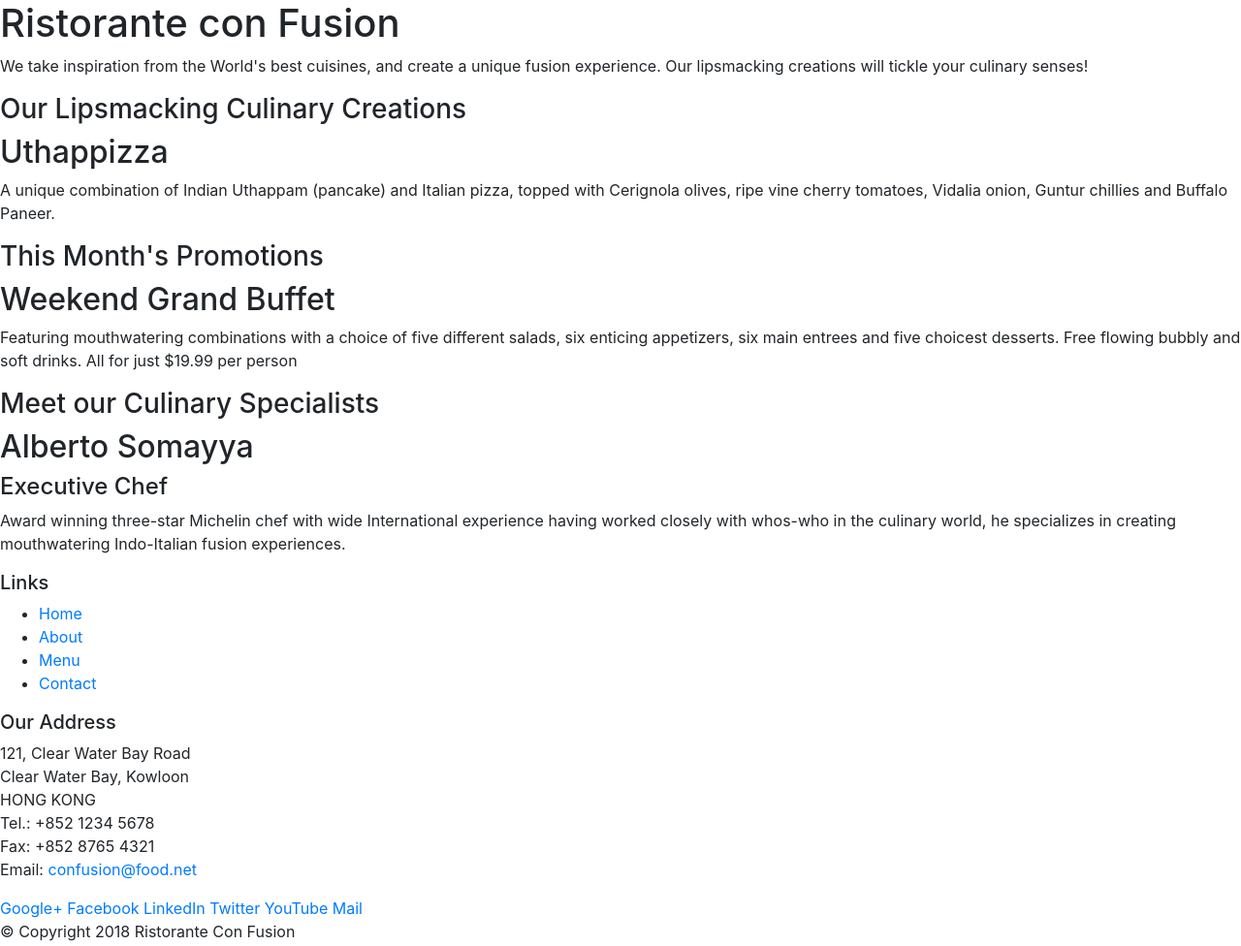
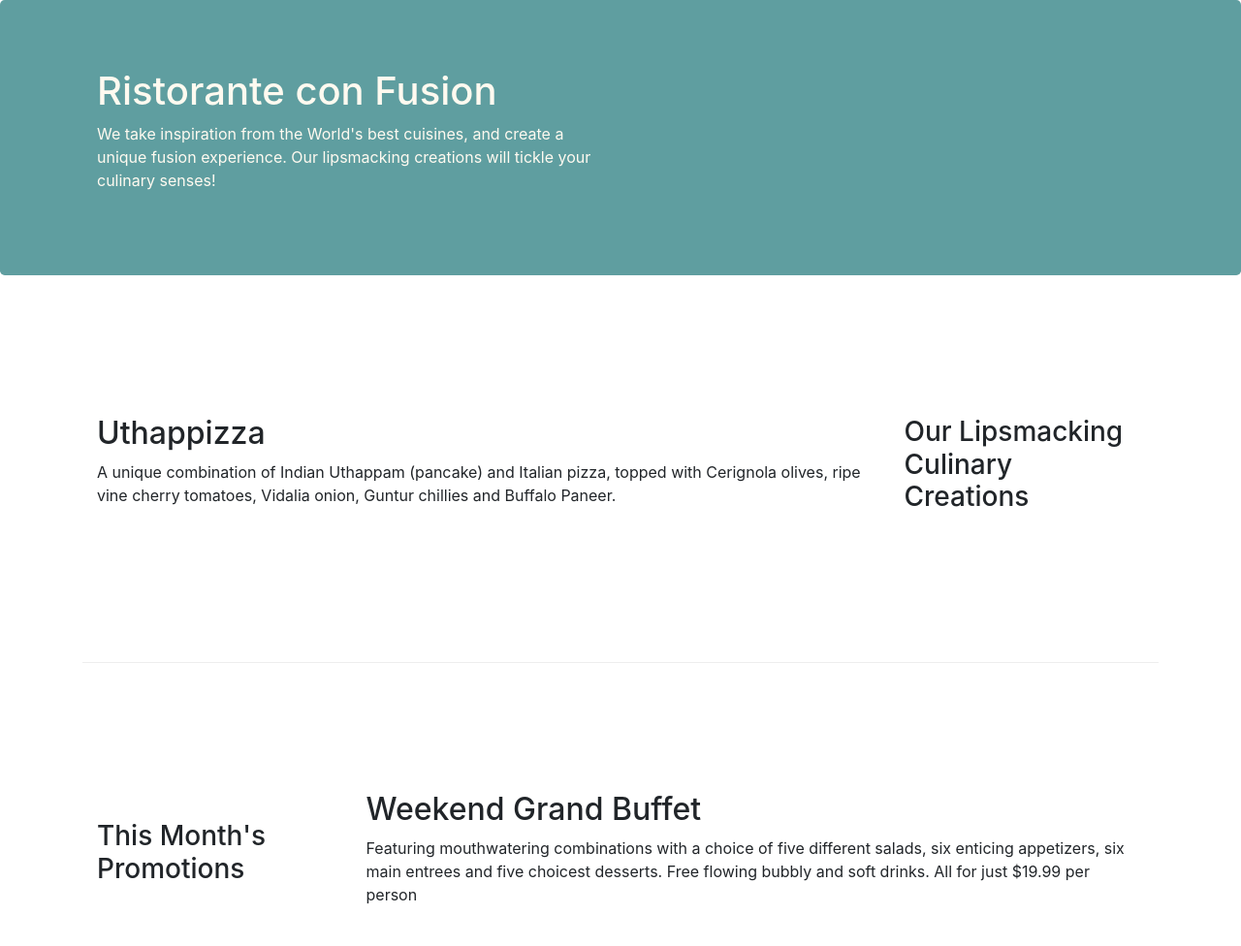
Before and after one commit to SwampertX/hkust-bootstrap, a website: page index.html in a window 1280 px wide. Shown: the top 976 px of the page at 97% size. Drawn offline with nearby package versions, Linux system fonts and the light colour scheme.

Commit message:
bootstrap part 2

```diff
--- /dev/null
+++ b/css/styles.css
@@ -0,0 +1,30 @@
+.row-header {
+    margin: 0px auto;
+    padding: 0px;
+}
+
+.row-content {
+    margin: 0px auto;
+    padding: 50px 0px 50px 0px;
+    border-bottom: 1px ridge;
+    min-height: 400px;
+}
+
+.footer {
+    background-color: lightblue;
+    margin: 0px auto;
+    padding: 20px 0px 20px 0px;
+}
+
+.jumbotron {
+    padding: 70px 30px 70px 30px;
+    margin: 0px auto;
+    background:cadetblue;
+    color: floralwhite;
+}
+
+.address {
+    font-size: 80%;
+    margin: 0px;
+    color: #0f0f0f;
+}
--- a/index.html
+++ b/index.html
@@ -10,6 +10,7 @@
 
     <!-- Bootstrap CSS -->
     <link rel="stylesheet" href="node_modules/bootstrap/dist/css/bootstrap.min.css">
+    <link href="css/styles.css" rel="stylesheet">
 
 
     <title>Ristorante Con Fusion</title>
@@ -17,46 +18,46 @@
 
 <body>
 
-    <header>
-        <div>
-            <div>
-                <div>
+    <header class="jumbotron">
+        <div class="container">
+            <div class="row row-header">
+                <div class="col-12 col-sm-6">
                     <h1>Ristorante con Fusion</h1>
                     <p>We take inspiration from the World's best cuisines, and create a unique fusion experience. Our lipsmacking creations will tickle your culinary senses!</p>
                 </div>
-                <div>
+                <div class="col-12 col-sm">
                 </div>
             </div>
         </div>
     </header>
 
-    <div>
-        <div>
-            <div>
+    <div class="container">
+        <div class="row row-content align-items-center">
+            <div class="col-12 col-sm-4 order-sm-last col-md-3">
                 <h3>Our Lipsmacking Culinary Creations</h3>
             </div>
-            <div>
+            <div class="col col-sm order-sm-first col-md">
                 <h2>Uthappizza</h2>
                 <p>A unique combination of Indian Uthappam (pancake) and Italian pizza, topped with Cerignola olives, ripe vine cherry tomatoes, Vidalia onion, Guntur chillies and Buffalo Paneer.</p>
             </div>
         </div>
 
 
-        <div>
-            <div>
+        <div class="row row-content align-items-center">
+            <div class="col-12 col-sm-4 col-md-3">
                 <h3>This Month's Promotions</h3>
             </div>
-            <div>
+            <div class="col col-sm col-md">
                 <h2>Weekend Grand Buffet</h2>
                 <p>Featuring mouthwatering combinations with a choice of five different salads, six enticing appetizers, six main entrees and five choicest desserts. Free flowing bubbly and soft drinks. All for just $19.99 per person </p>
             </div>
         </div>
 
-        <div>
-            <div>
+        <div class="row row-content align-items-center">
+            <div class="col-12 col-sm-4 order-sm-last col-md-3">
                 <h3>Meet our Culinary Specialists</h3>
             </div>
-            <div>
+            <div class="col col-sm order-sm-first col-md">
                 <h2>Alberto Somayya</h2>
                 <h4>Executive Chef</h4>
                 <p>Award winning three-star Michelin chef with wide International experience having worked closely with whos-who in the culinary world, he specializes in creating mouthwatering Indo-Italian fusion experiences. </p>
@@ -64,19 +65,19 @@
         </div>
     </div>
 
-    <footer>
-        <div>
-            <div>
-                <div>
+    <footer class="footer">
+        <div class="container">
+            <div class="row row-content align-items-center">
+                <div class="col-4 col-sm-2">
                     <h5>Links</h5>
-                    <ul>
+                    <ul class="list-unstyled">
                         <li><a href="#">Home</a></li>
                         <li><a href="#">About</a></li>
                         <li><a href="#">Menu</a></li>
                         <li><a href="#">Contact</a></li>
                     </ul>
                 </div>
-                <div>
+                <div class="col-7 col-sm-5">
                     <h5>Our Address</h5>
                     <address>
 		              121, Clear Water Bay Road<br>
@@ -87,8 +88,8 @@
 		              Email: <a href="mailto:confusion@food.net">confusion@food.net</a>
 		           </address>
                 </div>
-                <div>
-                    <div>
+                <div class="col-4 offset-1 col-sm-2">
+                    <div class="col-12 col-sm-4 align-self-center">
                         <a href="http://google.com/+">Google+</a>
                         <a href="http://www.facebook.com/profile.php?id=">Facebook</a>
                         <a href="http://www.linkedin.com/in/">LinkedIn</a>
@@ -98,8 +99,8 @@
                     </div>
                 </div>
            </div>
-           <div>
-                <div>
+           <div class="row justify-content-center">
+                <div class="col-auto">
                     <p>© Copyright 2018 Ristorante Con Fusion</p>
                 </div>
            </div>
```
